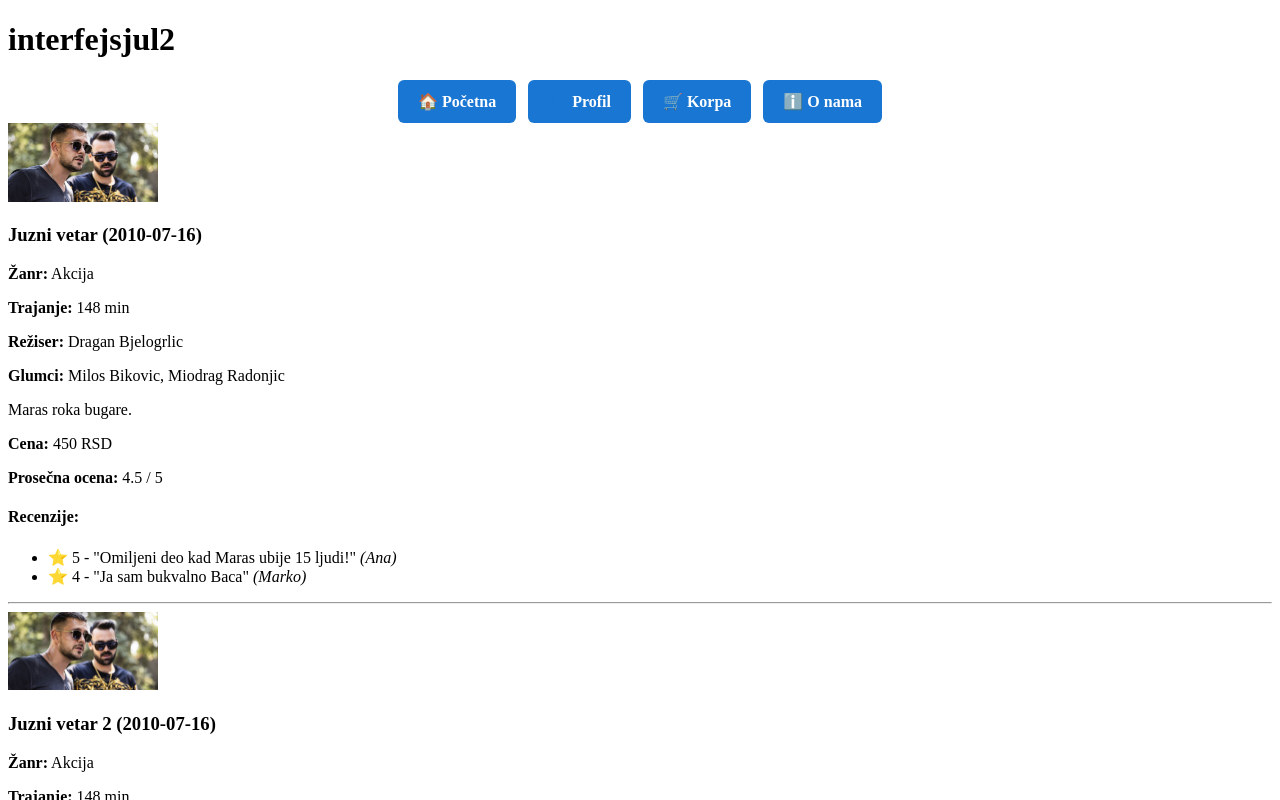
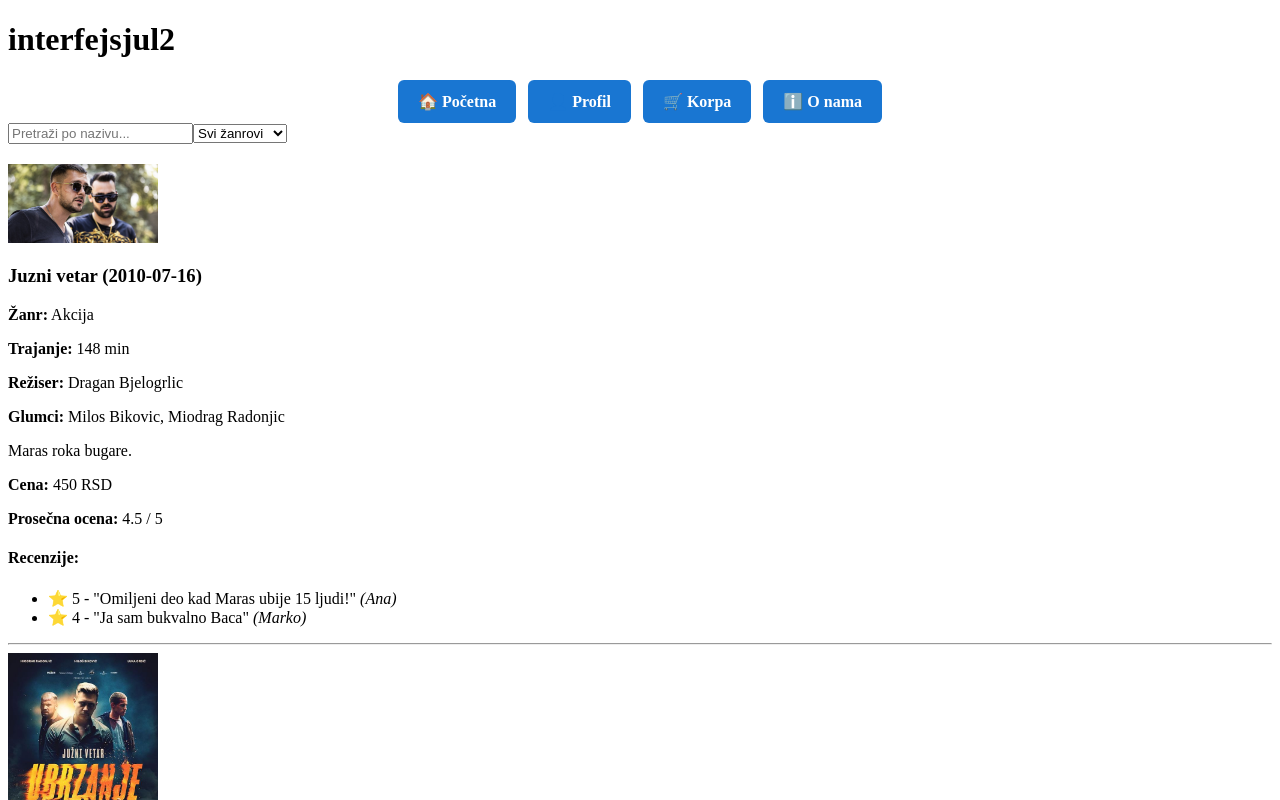
Before and after one commit to KemneProgramer/interfejsjul2, an Angular app: page /filmovi in a window 1280 px wide. Shown: the top 800 px of the page. Built offline with nearby package versions, Linux system fonts and the light colour scheme.

Commit message:
opetnesto

```diff
--- a/src/app/komponente/filmovi.ts
+++ b/src/app/komponente/filmovi.ts
@@ -40,7 +40,7 @@ export const sviFilmovi: Film[] = [
       { korisnik: 'Ana', komentar: 'Omiljeni deo kad Maras opet ubije 15 ljudi!', ocena: 5 },
       { korisnik: 'Marko', komentar: 'Ja sam opet bukvalno Baca', ocena: 4 }
     ],
-    slika: 'assets/slike/maras.jpg'
+    slika: 'assets/slike/maras2.jpg'
   },
 
 
--- a/src/app/komponente/lista-filmova/lista-filmova.html
+++ b/src/app/komponente/lista-filmova/lista-filmova.html
@@ -5,12 +5,17 @@
   <a href="/onama" class="dugme">ℹ️ O nama</a>
 </div>
 
+<div style="margin-bottom: 20px;">
+  <input type="text" [(ngModel)]="pretraga" placeholder="Pretraži po nazivu..." />
 
+  <select [(ngModel)]="odabraniZanr">
+    <option value="">Svi žanrovi</option>
+    <option *ngFor="let zanr of sviZanrovi" [value]="zanr">{{ zanr }}</option>
+  </select>
+</div>
 
-
-
-<div *ngFor="let film of filmovi" class="film-kartica">
-  <img [src]="film?.slika" alt="{{ film?.naziv }}" width="150" />
+<div *ngFor="let film of filtriraniFilmovi" class="film-kartica">
+  <img [src]="film.slika" alt="{{ film.naziv }}" width="150" />
   <h3>{{ film.naziv }} ({{ film.datumIzlaska }})</h3>
   <p><strong>Žanr:</strong> {{ film.zanr }}</p>
   <p><strong>Trajanje:</strong> {{ film.trajanje }} min</p>
@@ -28,10 +33,6 @@
       </li>
     </ul>
   </div>
-  <div *ngFor="let film of filmovi" class="film-kartica">
-
-
-</div>
 
   <hr />
 </div>
--- a/src/app/komponente/lista-filmova/lista-filmova.ts
+++ b/src/app/komponente/lista-filmova/lista-filmova.ts
@@ -1,16 +1,34 @@
 import { Component } from '@angular/core';
 import { CommonModule } from '@angular/common';
+import { FormsModule } from '@angular/forms';
 import { Film } from '../../modeli/film.model';
 import { sviFilmovi } from '../filmovi';
+
 @Component({
   selector: 'app-lista-filmova',
   standalone: true,
-  imports: [CommonModule],
+  imports: [CommonModule, FormsModule],
   templateUrl: './lista-filmova.html',
   styleUrls: ['./lista-filmova.scss']
 })
 export class ListaFilmova {
   filmovi = sviFilmovi;
+
+  pretraga: string = '';
+  odabraniZanr: string = '';
+  sviZanrovi: string[] = [];
+
+  constructor() {
+    this.sviZanrovi = [...new Set(this.filmovi.map(f => f.zanr))];
+  }
+
+  get filtriraniFilmovi(): Film[] {
+    return this.filmovi.filter(f => {
+      const imeMatch = f.naziv.toLowerCase().includes(this.pretraga.toLowerCase());
+      const zanrMatch = this.odabraniZanr ? f.zanr === this.odabraniZanr : true;
+      return imeMatch && zanrMatch;
+    });
+  }
 
   getProsecnaOcena(film: Film): number {
     if (!film.recenzije || film.recenzije.length === 0) return 0;
```
Also changed, not shown: src/assets/slike/maras2.jpg (added).
